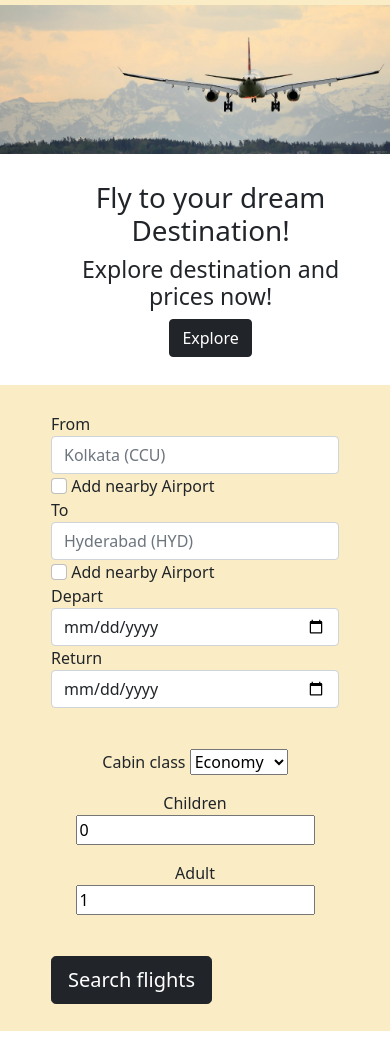
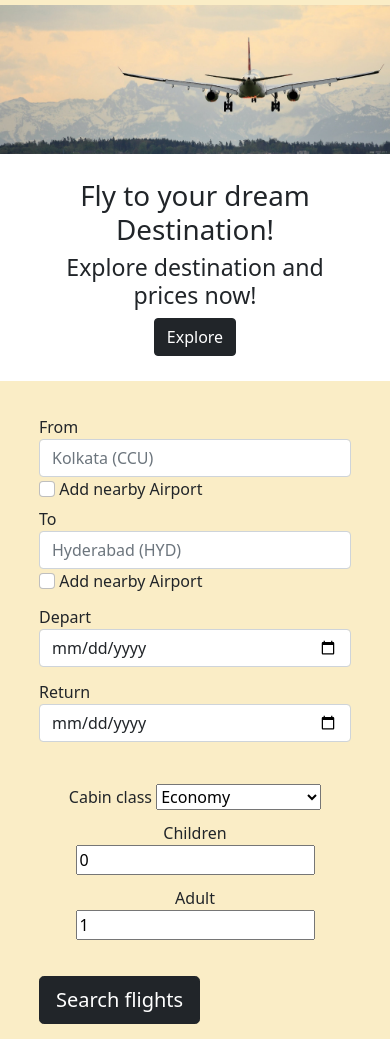
Before and after one commit to airsagnik/sagair, a plain HTML site: page index.html in a window 390 px wide. Shown: the part 61-1100 px from the top of the page. Drawn offline with nearby package versions, Linux system fonts and the light colour scheme.

Commit message:
second commit

```diff
--- a/index.html
+++ b/index.html
@@ -29,36 +29,38 @@
 
         <div class="collapse navbar-collapse " id="navbarNavAltMarkup">
           <ul class="navbar-nav ms-auto optionsnavbar">
-            <li class="nav-item"><a class="nav-link" href="#end">About us</a></li>
-            <li class="nav-item"><a class="nav-link" href="#end">Contacts</a></li>
-            <li class="nav-item"><a class="nav-link" href="#booking">Booking</a></li>
-            <li><button type="button" class="btn btn-dark nav-item">Login</button></li>
+            <li class="nav-item shiftleft"><a class="nav-link" href="#end">About us</a></li>
+            <li class="nav-item shiftleft"><a class="nav-link" href="#end">Contacts</a></li>
+            <li class="nav-item shiftleft"><a class="nav-link" href="#booking">Booking</a></li>
+            <li class="nav-item shiftleft" ><button type="button" class="btn btn-dark">Login</button></li>
 
           </ul>
         </div>
       </nav>
 
       <img class="frontimage" src="images/sagair_front.jpg" alt="">
-      <div class="front-image-text">
+      <div class="container-fluid">
+        <div class="front-image-text">
+          <h1 class="">Fly to your dream Destination!</h1>
+          <h3>Explore destination and prices now!</h3>
+          <button type="button" class="btn btn-dark explorebutton"> Explore</button>
+        </div>
+      </div>
 
-        <h1 class="">Fly to your dream Destination!</h1>
-        <h3>Explore destination and prices now!</h3>
-        <button type="button" class="btn btn-dark explorebutton"> Explore</button>
-      </div>
 
     </div>
   </section>
 
   <section id="booking">
-    <div class="container">
+    <div class="">
       <form>
-        <div class="form-group">
+        <div class="form-group bookunit">
           <label for="exampleInputEmail1">From</label>
           <input type="text" class="form-control" id="exampleInputEmail1" aria-describedby="emailHelp" placeholder="Kolkata (CCU)">
           <input type="checkbox" class="form-check-input" id="exampleCheck1">
           <label class="form-check-label" for="exampleCheck1">Add nearby Airport</label>
         </div>
-        <div class="form-group">
+        <div class="form-group bookunit">
           <label for="exampleInputPassword1">To</label>
           <input type="text" class="form-control" id="exampleInputPassword1" placeholder="Hyderabad (HYD)">
           <input type="checkbox" class="form-check-input" id="exampleCheck2">
@@ -67,13 +69,13 @@
 
         <div class="row">
           <div class="col">
-            <div class="form-group">
+            <div class="form-group bookunit">
               <label for="exampleInputPassword11">Depart</label>
               <input type="date" class="form-control" id="exampleInputPassword11">
             </div>
           </div>
           <div class="col">
-            <div class="form-group">
+            <div class="form-group bookunit">
               <label for="exampleInputPassword12">Return</label>
               <input type="date" class="form-control" id="exampleInputPassword12">
             </div>
@@ -84,9 +86,10 @@
         <div class="row passdetails">
           <div class="col col-lg-4 col-md-12 col-sm-12 col-xs-12">
             <div class="form-group passdetails">
-              <label for="seattype">Cabin class</label>
-              <select class="cabin" name="cabin-class">
+              <label for="seattype" id="type">Cabin class</label>
+              <select class="cabin" id="type"  name="cabin-class">
                 <option value="Economy"><h4>Economy</h4></option>
+                <option value="premiumeco"><h4>Premium Economy</h4></option>
                 <option value="Business"><h4>Business</h4></option>
                 <option value="First Class"><h4>First Class</h4></option>
               </select>
@@ -94,15 +97,15 @@
           </div>
           <div class="col col-lg-4 col-md-12 col-sm-12 col-xs-12">
             <div class="form-group passdetails">
-              <label for="nochildren">Children</label>
-              <input type="number" name="nochildren" value="0" min="0">
+              <label for="nochildren" id="child">Children</label>
+              <input type="number" id="child" name="nochildren" value="0" min="0">
             </div>
 
           </div>
           <div class="col col-lg-4 col-md-12 col-sm-12 col-xs-12">
             <div class="form-group passdetails">
-              <label for="noadult">Adult</label>
-              <input type="number" name="noadult" value="1" min="1">
+              <label for="noadult" id="adult">Adult</label>
+              <input type="number" id="adult" name="noadult" value="1" min="1">
             </div>
 
           </div>
@@ -117,7 +120,7 @@
 
 
   <section class="featuresection" id="fsec">
-    <div class="container">
+
       <div class="row featurs-airline">
         <div class="col col-lg-4 col-md-12 col-sm-12 col-xs-12">
           <div class="feature-box card">
@@ -185,11 +188,11 @@
           </div>
         </div>
       </div>
-    </div>
+
   </section>
 
   <section id="explore">
-
+    <div class="">
     <div id="carouselExampleControls" class="carousel slide" data-bs-ride="carousel">
       <div class="carousel-inner destination">
         <div class="carousel-item active">
@@ -301,12 +304,13 @@
         <span class="visually-hidden">Next</span>
       </button>
     </div>
+  </div>
   </section>
   <script src="index.js" charset="utf-8"></script>
 </body>
 
 <footer id="end">
-  <div class="container about">
+  <div class="container-fluid about">
     <div class="row">
       <div class="col">
         <div class="attribute">
@@ -344,7 +348,7 @@
   <br>
   <br>
 
-  <div class="container contactalign">
+  <div class="container-fluid contactalign">
     <h4>Contact us</h4>
     <div class="row">
       <div class="col">
--- a/styles.css
+++ b/styles.css
@@ -27,6 +27,14 @@
 
 
 }
+@media (max-width:1000px)
+{
+  .shiftleft
+  {
+    text-align: right;
+  }
+
+}
 
 .brandtext
 {
@@ -53,9 +61,10 @@
 
      .front-image-text
      {
-       position: relative;
+       position: static;
        text-align: center;
        padding: 7% 10%;
+       margin: 0;
      }
 
 }
@@ -66,19 +75,33 @@
   background-color: #FAEDC6;
 
 }
+
 .passdetails
 {
-  text-align: center;
+  text-align:center;
+  margin-bottom: 2%;
+  justify-content: space-between;
+  margin-left: 0;
+  margin-right: 0;
 }
 @media (max-width:1058px) {
      .passdetails
      {
-       padding: 3% 3%;
-       text-align: center;
+       margin: 2% 2%;
+       justify-content: space-between;
+       align-items: center;
+
      }
 
 }
 
+
+.bookunit
+{
+  margin-top: 2%;
+  margin-bottom: 2%;
+
+}
 .featureimg
 {
   height: 200px;
```
